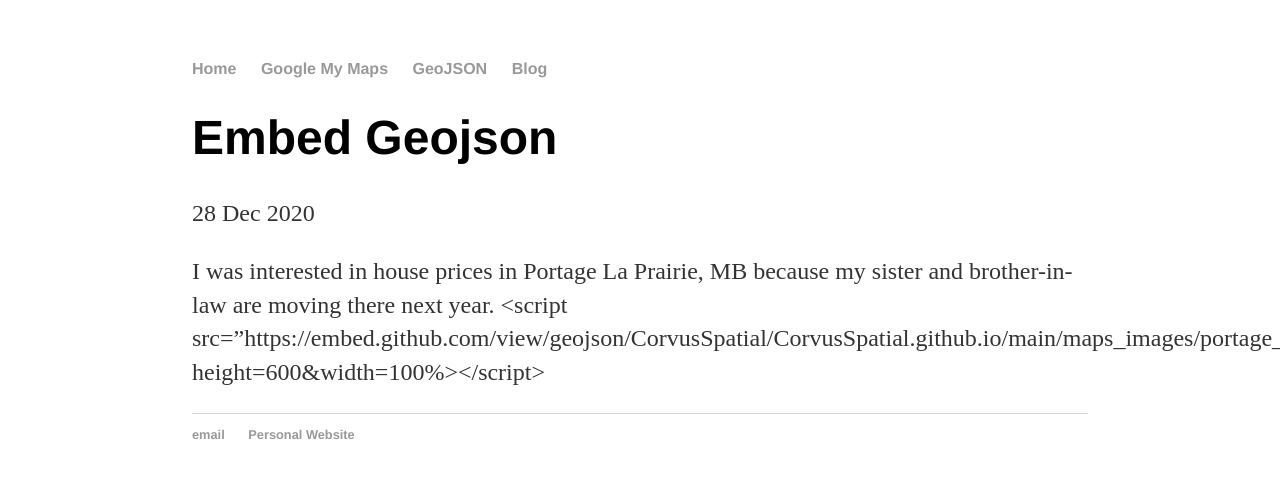
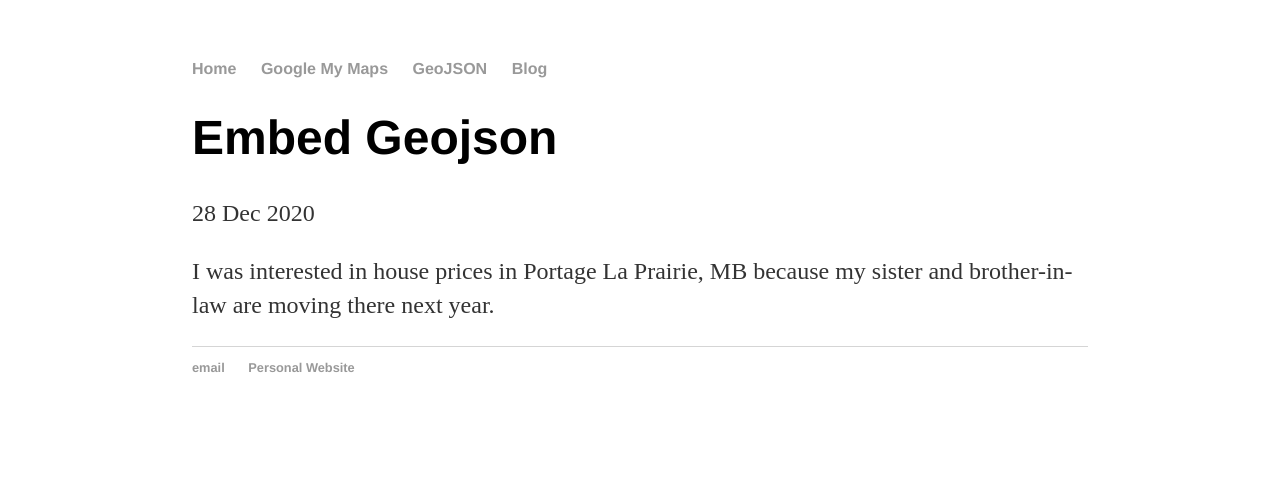
Before and after one commit to CorvusSpatial/CorvusSpatial.github.io, a Jekyll site: the page built from _posts/2020-12-28-embed-geojson.md, in a window 1280 px wide. Shown: the top 478 px of the page. Built offline with Jekyll 4.4.1, drawn with Linux system fonts in a browser that asks for light colours; a script that is not in the unit is left out.

Commit message:
Update 2020-12-28-embed-geojson.md

```diff
--- a/_posts/2020-12-28-embed-geojson.md
+++ b/_posts/2020-12-28-embed-geojson.md
@@ -5,4 +5,4 @@ date: 2020-12-28
 ---
 
 I was interested in house prices in Portage La Prairie, MB because my sister and brother-in-law are moving there next year.
-<script src="https://embed.github.com/view/geojson/CorvusSpatial/CorvusSpatial.github.io/main/maps_images/portage_la_prairie.geojson"?height=600&width=100%></script>
+<script src="https://embed.github.com/view/geojson/CorvusSpatial/CorvusSpatial.github.io/main/maps_images/portage_la_prairie.geojson"></script>
```
